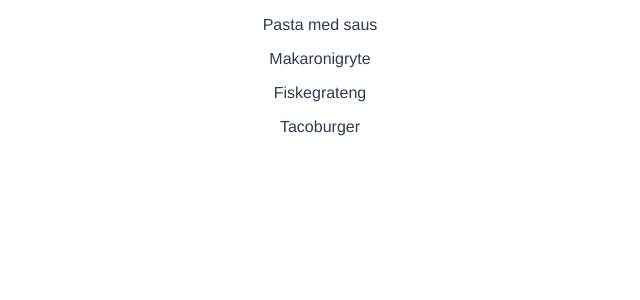
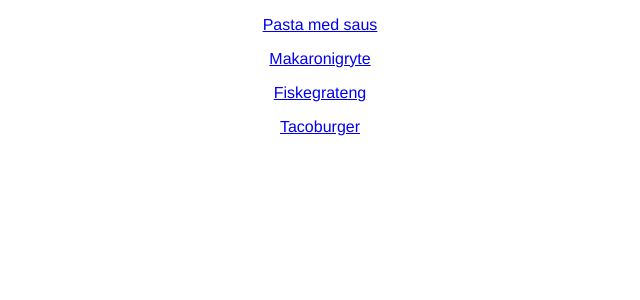
Before and after one commit to Erwan228/helping-list, a Vue app: page /mat/middag in a window 1280 px wide. Shown: the top 300 px of the page, without its empty margins (320-960 px from the left). Built offline with nearby package versions, Linux system fonts and the light colour scheme; data requests are answered from the project's data file.

Commit message:
fikset en naming bug

```diff
--- a/src/router/index.js
+++ b/src/router/index.js
@@ -33,8 +33,8 @@ const routes = [
     component: HandlelisteView,
   },
   {
-    path: '/mat/middag/:id',
-    name: 'oppskrift',
+    path: '/mat/middag/oppskrift/:id',
+    name: 'oppskriftView',
     component: oppskriftView
   }
 ]
--- a/src/views/matviews/MiddagView.vue
+++ b/src/views/matviews/MiddagView.vue
@@ -1,14 +1,14 @@
 <template>
-    <div class="oppskriftsListe">
-        <div v-if="oppskrifter.length">
-            <div v-for="oppskirft in oppskrifter">
-                <p>{{ oppskirft.rett }}</p>
+    <div v-if="oppskrifter.length">
+            <div v-for="oppskrift in oppskrifter" :key="oppskrift.id" class="oppskrift">
+                <router-link :to="{ name: 'oppskriftView', params: {id: oppskrift.id} }">
+                <p>{{ oppskrift.rett }}</p>
+            </router-link>
             </div>
         </div>
         <div v-else>
             <p>Loading...</p>
         </div>
-    </div>
 
 </template>
 
--- a/src/views/matviews/oppskriftView.vue
+++ b/src/views/matviews/oppskriftView.vue
@@ -1 +1,11 @@
 <template></template>
+
+<script>
+export default {
+    data(){
+        return{
+            id: this.$route.params.id
+        }
+    }
+}
+</script>
```
